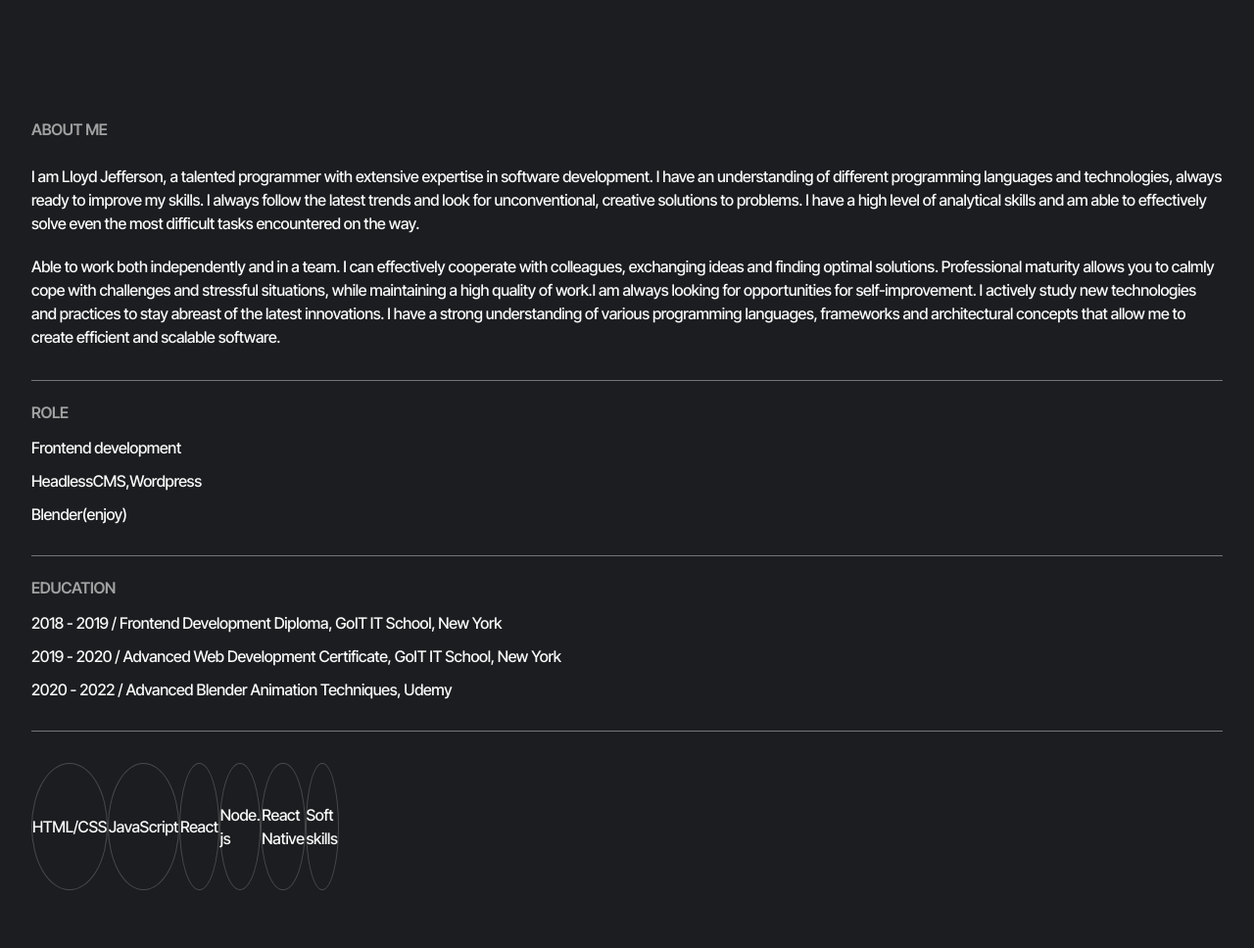
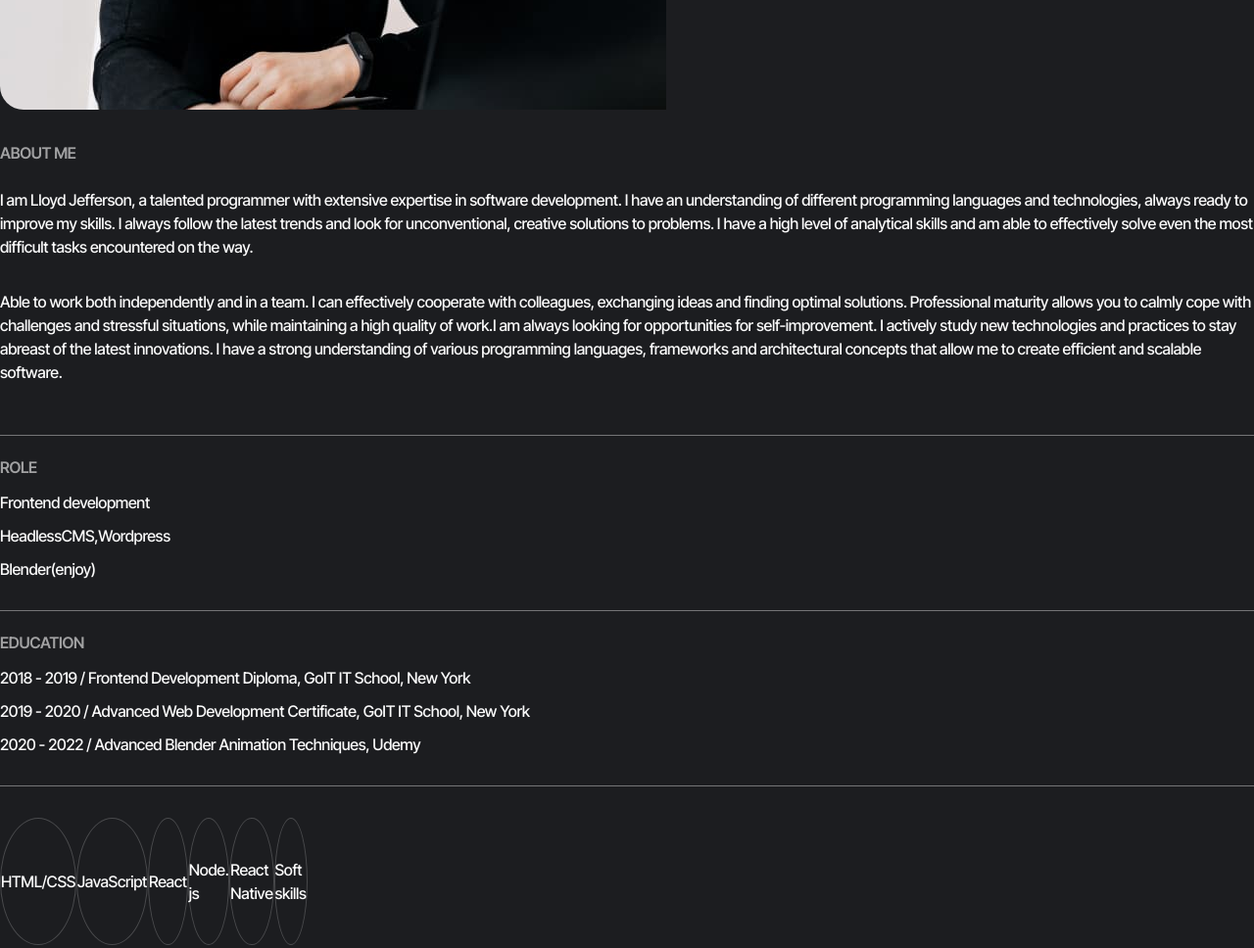
Before and after one commit to OleksijHr/jefferson_developers, a website built with Vite: page src/index.html in a window 1280 px wide. Shown: the part 1540-2508 px from the top of the page at 98% size. Built offline with nearby package versions, Linux system fonts and the light colour scheme; files whose address does not match are found by name.

Commit message:
update about-me section markup & added images

```diff
--- a/src/css/aboutme.css
+++ b/src/css/aboutme.css
@@ -132,7 +132,7 @@
   gap: 0px;
 }
 
-.about-me-swiper-container {
+.about-me-swiper-box {
   width: 260px;
   height: 130px;
   margin: 0;
--- a/src/partials/aboutme.html
+++ b/src/partials/aboutme.html
@@ -1,5 +1,5 @@
 <section class="aboutme-section" id="aboutme">
-  <div class="container">
+  < class="container">
     <h2 class="visually-hidden">About me</h2>
     <div class="about-me-work-and-photo">
       <div class="about-me-work">
@@ -11,27 +11,48 @@
         </p>
       </div>
       <div class="about-me-photo">
-        <!-- <picture>
+        <picture>
+          <source
+            media="(max-width: 767px)"
+            srcset="../img/about-me/about_me_mob@1.jpg 1x,
+            ../img/about-me/about_me_mob@2.jpg 2x
+            "
+          />
+
+          <source
+          media="(max-width: 1199px)"
+          srcset="../img/about-me/about_me_tab@1.jpg 1x,
+          ../img/about-me/about_me_tab@2.jpg 2x
+          "
+          />
+
+          <source
+          media="(min-width: 1200px)"
+          srcset="../img/about-me/about_me_desk@1.jpg 1x,
+          ../img/about-me/about_me_desk@2.jpg 2x
+          "
+          />
+
           <img
-            src="/src/img/about-me/"
-            alt="client"
+            src="../img/about-me/about_me_desk@1.jpg"
+            alt="Lloyd Jefferson"
             width="680"
             height="700"
             class="about-me-img"
           />
-        </picture> -->
+        </picture>
       </div>
     </div>
 
-    <div class="about-me-about">
-      <ul class="about-me-about-list">
+
+      <ul class="about-me-about-list about-me-about">
         <li class="about-me-about-list-item">
           <div class="about-me-about-header-n-btn">
             <h3 class="about-me-about-header">ABOUT ME</h3>
           </div>
-          <div class="about-me-about-panel">
-            <div class="about-me-about-text-box">
-              <div class="about-me-about-text">
+
+          <ul class="about-me-about-panel about-me-about-text-box">
+              <li class="about-me-about-text">
                 I am Lloyd Jefferson, a talented programmer with extensive
                 expertise in software development. I have an understanding of
                 different programming languages and technologies, always ready
@@ -39,9 +60,8 @@
                 for unconventional, creative solutions to problems. I have a
                 high level of analytical skills and am able to effectively solve
                 even the most difficult tasks encountered on the way.
-              </div>
-
-              <div>
+              </li>
+              <li class="about-me-about-text">
                 Able to work both independently and in a team. I can effectively
                 cooperate with colleagues, exchanging ideas and finding optimal
                 solutions. Professional maturity allows you to calmly cope with
@@ -52,47 +72,46 @@
                 strong understanding of various programming languages,
                 frameworks and architectural concepts that allow me to create
                 efficient and scalable software.
-              </div>
-            </div>
-          </div>
+              </li>
+          </ul>
         </li>
+
         <li class="about-me-about-list-item">
           <div class="about-me-header-n-btn">
             <h3 class="about-me-about-header">ROLE</h3>
           </div>
-          <div class="about-me-about-panel">
-            <div class="about-me-about-text">
-              <div class="about-me-about-role">Frontend development</div>
-              <div class="about-me-about-role">HeadlessCMS,Wordpress</div>
-              <div class="about-me-about-role">Blender(enjoy)</div>
-            </div>
-          </div>
+
+            <ul class="about-me-about-panel about-me-about-text">
+              <li class="about-me-about-role">Frontend development</li>
+              <li class="about-me-about-role">HeadlessCMS,Wordpress</li>
+              <li class="about-me-about-role">Blender(enjoy)</li>
+            </ul>
         </li>
+
         <li class="about-me-about-list-item">
           <div class="about-me-header-n-btn">
             <h3 class="about-me-about-header">EDUCATION</h3>
           </div>
-          <div class="about-me-about-panel">
-            <div class="about-me-about-text">
-              <div class="about-me-about-education">
+
+            <ul class="about-me-about-panel about-me-about-text">
+              <li class="about-me-about-education">
                 2018 - 2019 / Frontend Development Diploma, GoIT IT School, New
                 York
-              </div>
-              <div class="about-me-about-education">
+              </li>
+              <li class="about-me-about-education">
                 2019 - 2020 / Advanced Web Development Certificate, GoIT IT
                 School, New York
-              </div>
-
-              <div class="about-me-about-education">
+              </li>
+              <li class="about-me-about-education">
                 2020 - 2022 / Advanced Blender Animation Techniques, Udemy
-              </div>
-            </div>
-          </div>
+              </li>
+            </ul>
         </li>
       </ul>
-    </div>
+
+
     <div class="about-me-skills">
-      <div class="about-me-swiper-container">
+      <div class="about-me-swiper-box">
         <ul class="about-me-skillslist">
           <li class="about-me-skillslist-item about-me-skillslist-text">
             HTML/CSS
```
